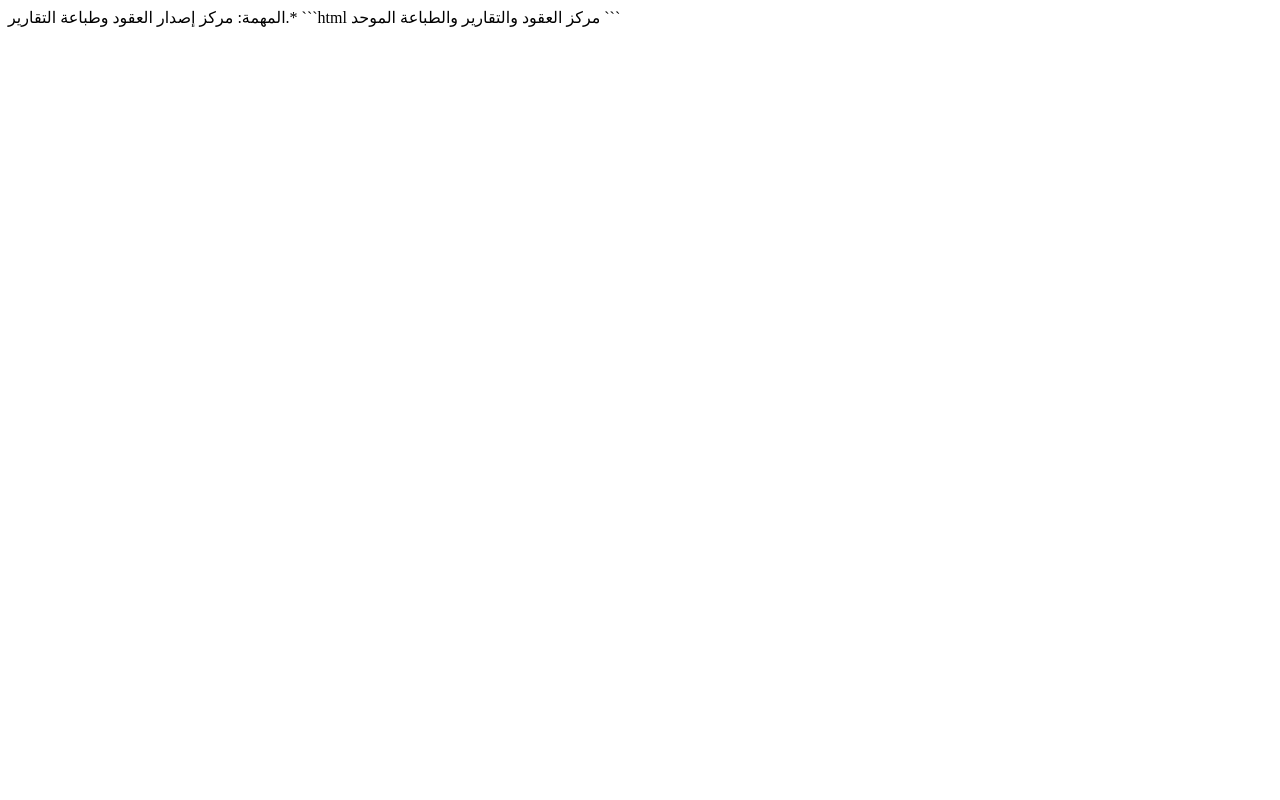
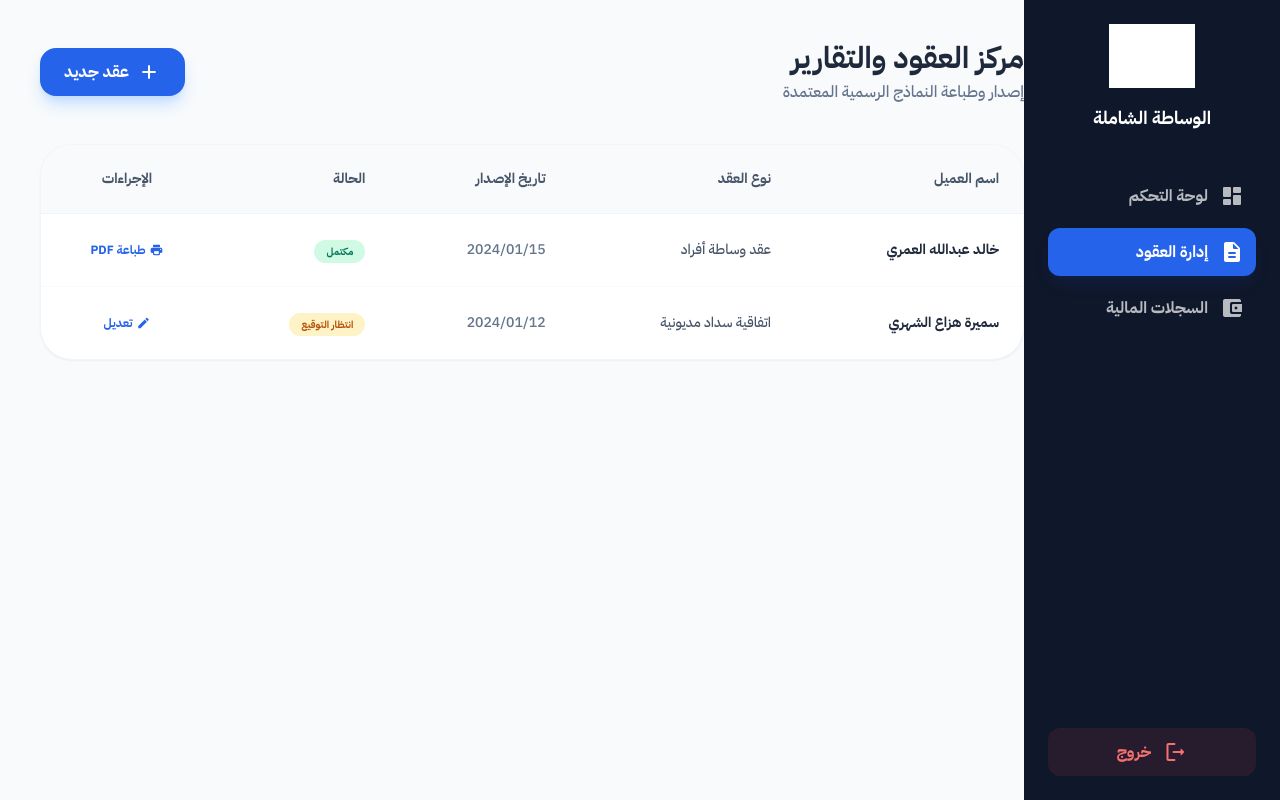
Before and after one commit to alamrisultan909-cell/wasata-nwo, a website: page crm-system/contracts.html in a window 1280 px wide. Drawn offline with nearby package versions, Linux system fonts and the light colour scheme; grey boxes are pictures that could not be loaded.

Commit message:
Update contracts.html

````diff
--- a/crm-system/contracts.html
+++ b/crm-system/contracts.html
@@ -1 +1,78 @@
-المهمة: مركز إصدار العقود وطباعة التقارير.* ```html مركز العقود والتقارير والطباعة الموحد ```
+<!DOCTYPE html>
+
+<html dir="rtl" lang="ar">
+<head>
+<meta charset="utf-8"/>
+<meta content="width=device-width, initial-scale=1.0" name="viewport"/>
+<title>إدارة العقود والنماذج - المنصة الشاملة للوساطة</title>
+<script src="https://cdn.tailwindcss.com"></script>
+<link href="https://fonts.googleapis.com/css2?family=IBM+Plex+Sans+Arabic:wght@300;400;500;600;700&amp;display=swap" rel="stylesheet"/>
+<link href="https://fonts.googleapis.com/icon?family=Material+Icons+Round" rel="stylesheet"/>
+<style>
+        body { font-family: 'IBM Plex Sans Arabic', sans-serif; }
+    </style>
+</head>
+<body class="bg-slate-50 min-h-screen">
+<!-- Side Navigation -->
+<nav class="fixed right-0 top-0 h-screen w-64 bg-slate-900 text-white p-6 z-50">
+<div class="mb-10 text-center">
+<img alt="Logo" class="h-16 mx-auto mb-4 brightness-0 invert" src="https://www.gstatic.com/labs-code/stitch/stitch-placeholder-300x300.svg"/>
+<h2 class="text-lg font-black">الوساطة الشاملة</h2>
+</div>
+<ul class="space-y-2">
+<li><a class="flex items-center gap-3 p-3 rounded-xl hover:bg-white/10 transition-all font-bold opacity-70" href="dashboard.html"><span class="material-icons-round">dashboard</span> لوحة التحكم</a></li>
+<li><a class="flex items-center gap-3 p-3 rounded-xl bg-blue-600 text-white transition-all font-bold shadow-lg shadow-blue-900/20" href="#"><span class="material-icons-round">description</span> إدارة العقود</a></li>
+<li><a class="flex items-center gap-3 p-3 rounded-xl hover:bg-white/10 transition-all font-bold opacity-70" href="financials.html"><span class="material-icons-round">account_balance_wallet</span> السجلات المالية</a></li>
+</ul>
+<div class="absolute bottom-6 left-6 right-6">
+<a class="flex items-center gap-3 p-3 rounded-xl bg-red-500/10 text-red-400 hover:bg-red-500 hover:text-white transition-all font-bold justify-center" href="login.html"><span class="material-icons-round">logout</span> خروج</a>
+</div>
+</nav>
+<!-- Main Content -->
+<main class="pr-64 p-10">
+<header class="flex justify-between items-center mb-10">
+<div>
+<h1 class="text-3xl font-black text-slate-800">مركز العقود والتقارير</h1>
+<p class="text-slate-500 font-medium mt-1">إصدار وطباعة النماذج الرسمية المعتمدة</p>
+</div>
+<button class="bg-blue-600 text-white px-6 py-3 rounded-2xl font-black flex items-center gap-2 hover:bg-blue-700 transition-all shadow-lg shadow-blue-200">
+<span class="material-icons-round">add</span> عقد جديد
+            </button>
+</header>
+<!-- Contracts List -->
+<div class="bg-white rounded-[2rem] border border-slate-100 shadow-sm overflow-hidden">
+<table class="w-full text-right">
+<thead class="bg-slate-50 border-b border-slate-100">
+<tr>
+<th class="p-6 font-black text-slate-600 text-sm">اسم العميل</th>
+<th class="p-6 font-black text-slate-600 text-sm">نوع العقد</th>
+<th class="p-6 font-black text-slate-600 text-sm">تاريخ الإصدار</th>
+<th class="p-6 font-black text-slate-600 text-sm">الحالة</th>
+<th class="p-6 font-black text-slate-600 text-sm text-center">الإجراءات</th>
+</tr>
+</thead>
+<tbody class="divide-y divide-slate-50">
+<tr>
+<td class="p-6 font-bold text-slate-800 text-sm">خالد عبدالله العمري</td>
+<td class="p-6 text-slate-600 text-sm font-medium">عقد وساطة أفراد</td>
+<td class="p-6 text-slate-500 text-sm font-medium">2024/01/15</td>
+<td class="p-6"><span class="bg-emerald-100 text-emerald-700 px-3 py-1 rounded-full text-[10px] font-black">مكتمل</span></td>
+<td class="p-6 text-center">
+<button class="text-blue-600 hover:text-blue-800 font-black text-xs flex items-center gap-1 mx-auto"><span class="material-icons-round text-sm">print</span> طباعة PDF</button>
+</td>
+</tr>
+<tr>
+<td class="p-6 font-bold text-slate-800 text-sm">سميرة هزاع الشهري</td>
+<td class="p-6 text-slate-600 text-sm font-medium">اتفاقية سداد مديونية</td>
+<td class="p-6 text-slate-500 text-sm font-medium">2024/01/12</td>
+<td class="p-6"><span class="bg-amber-100 text-amber-700 px-3 py-1 rounded-full text-[10px] font-black">انتظار التوقيع</span></td>
+<td class="p-6 text-center">
+<button class="text-blue-600 hover:text-blue-800 font-black text-xs flex items-center gap-1 mx-auto"><span class="material-icons-round text-sm">edit</span> تعديل</button>
+</td>
+</tr>
+</tbody>
+</table>
+</div>
+</main>
+</body>
+</html>
````
